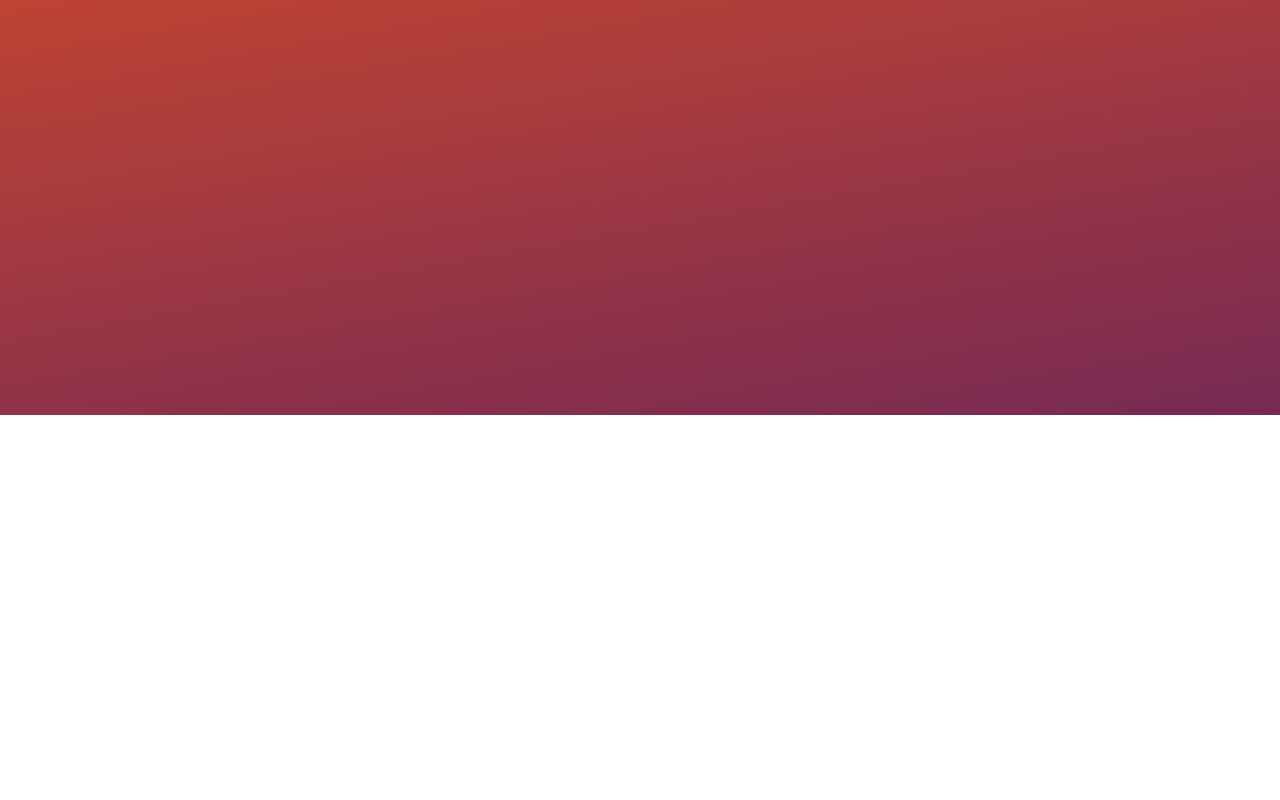
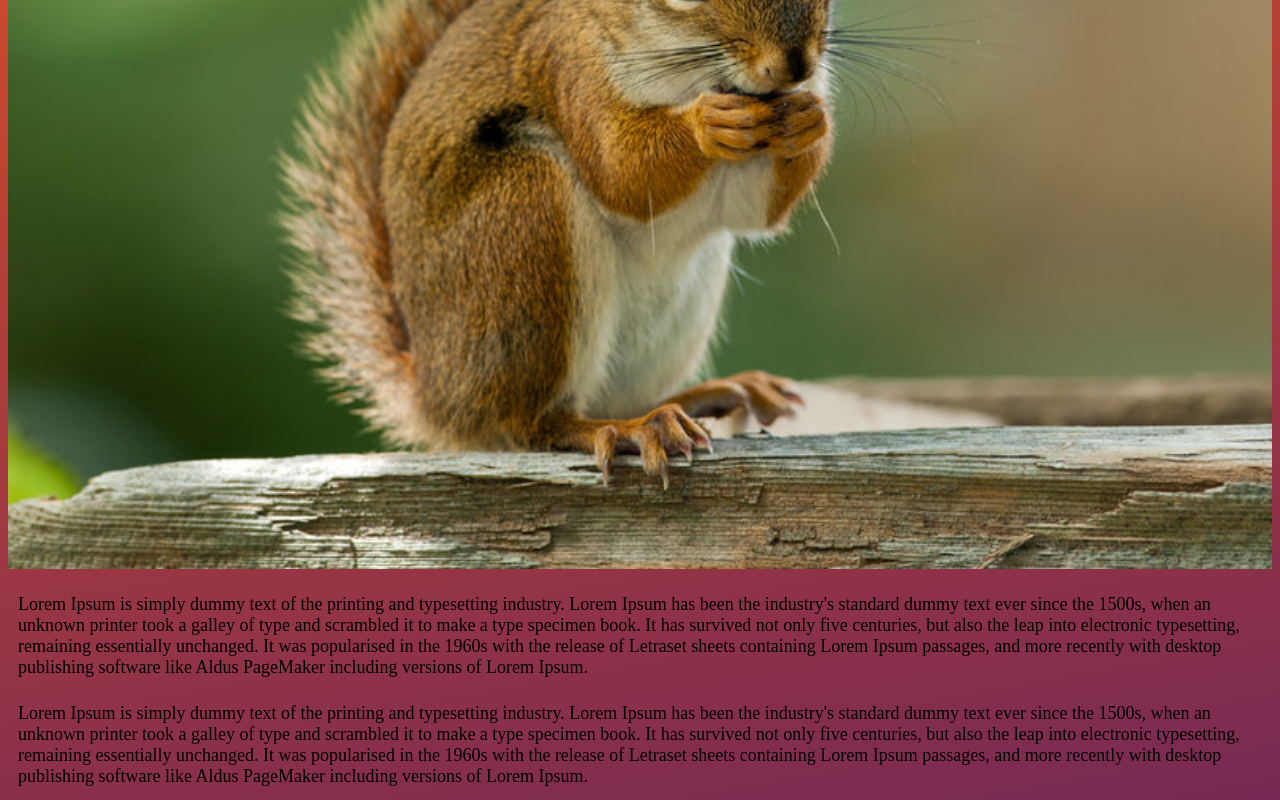
Before and after one commit to kk-o/css-flexbox, a website: page src/index.html in a window 1280 px wide. Shown: the part 385-1185 px from the top of the page. Before the commit the page ends 800 px from the top, so only its background shows below. Drawn offline with Linux system fonts and the light colour scheme.

```diff
--- a/src/css/main.css
+++ b/src/css/main.css
@@ -1,11 +1,26 @@
-.vcenter {
+/*
+- Variable image size
+- Image left or right
+- Image vertical align
+- Nesting
+- Responsive
+- Clearfix
+*/
+
+.media {
   display: flex;
-  align-items: center;
-  justify-content: center;
-  height: 100px;
-  border: 1px solid white;
+  flex-flow: row wrap;
+}
+
+.figure {
+  flex: 1 1 30%;
+  align-self: flex-start;
+}
+
+.media-body {
+  flex: 1 1 70%
 }
 
 p {
-  margin: 0;
+  margin: 0 10px 20px 10px;
 }
--- a/src/index.html
+++ b/src/index.html
@@ -8,13 +8,17 @@
   <meta name="description" content="">
   <meta name="viewport" content="width=device-width, initial-scale=1, shrink-to-fit=no">
 
+  <link rel="stylesheet" href="css/main.css">
   <link rel="stylesheet" href="css/base.css">
-  <link rel="stylesheet" href="css/main.css">
 </head>
 
 <body>
-  <div class="vcenter">
-    <p>I'm in the center!</p>
+  <div class="media">
+    <img src="img/squirrel.jpg" alt="squirrel" class="figure">
+    <div class="media-body">
+      <p>Lorem Ipsum is simply dummy text of the printing and typesetting industry. Lorem Ipsum has been the industry's standard dummy text ever since the 1500s, when an unknown printer took a galley of type and scrambled it to make a type specimen book. It has survived not only five centuries, but also the leap into electronic typesetting, remaining essentially unchanged. It was popularised in the 1960s with the release of Letraset sheets containing Lorem Ipsum passages, and more recently with desktop publishing software like Aldus PageMaker including versions of Lorem Ipsum.</p>
+      <p>Lorem Ipsum is simply dummy text of the printing and typesetting industry. Lorem Ipsum has been the industry's standard dummy text ever since the 1500s, when an unknown printer took a galley of type and scrambled it to make a type specimen book. It has survived not only five centuries, but also the leap into electronic typesetting, remaining essentially unchanged. It was popularised in the 1960s with the release of Letraset sheets containing Lorem Ipsum passages, and more recently with desktop publishing software like Aldus PageMaker including versions of Lorem Ipsum.</p>
+    </div>
   </div>
 </body>
 
```
Also changed, not shown: src/img/squirrel.jpg (added), 2 other files.
